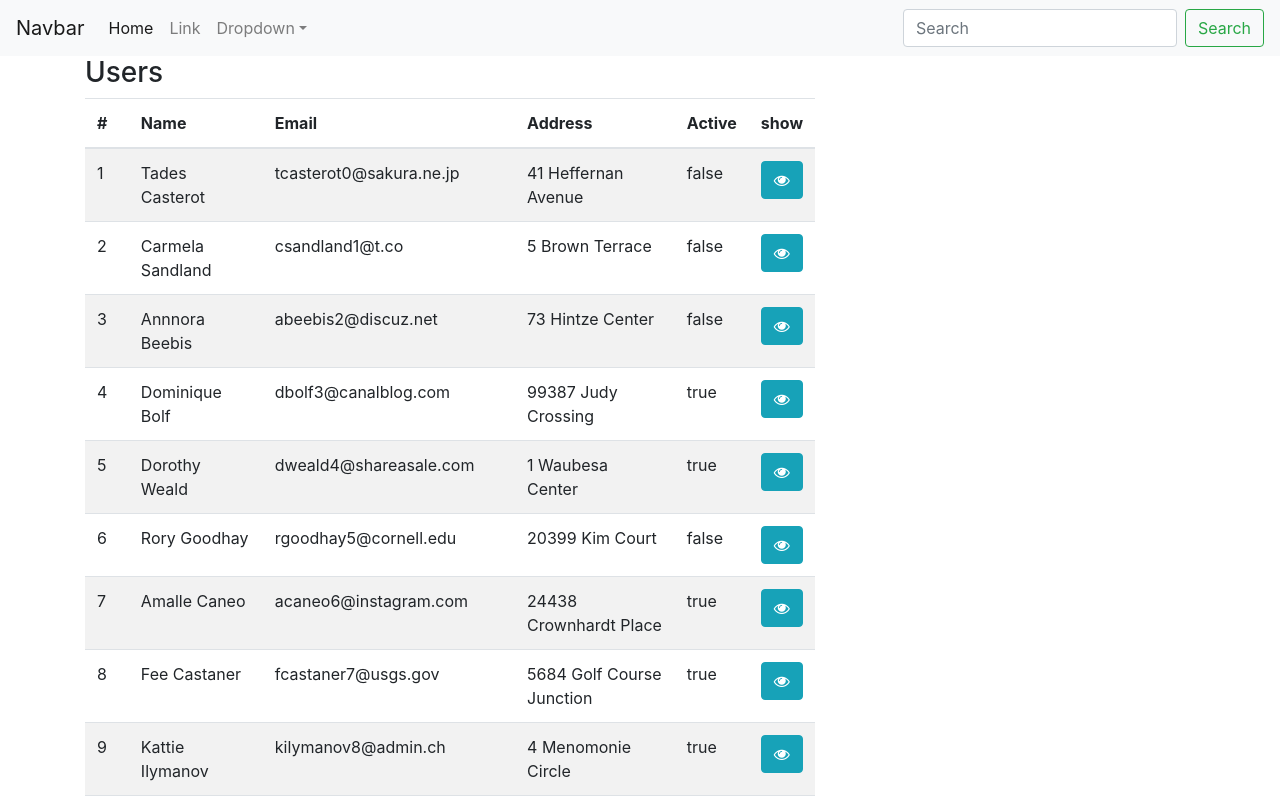
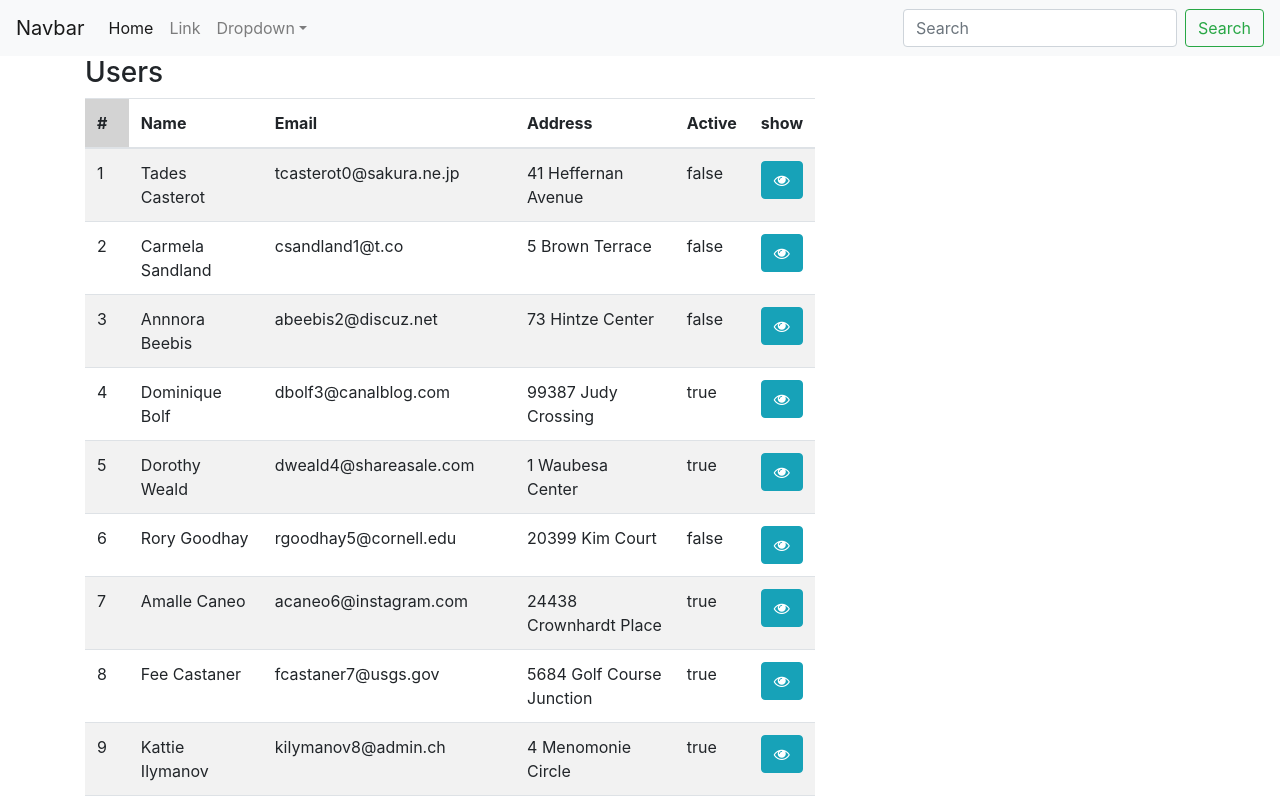
Before and after one commit to Strukturavaltas-03-Frontend-2022/angular-gyakorlat-004-pasztorpetra, an Angular app: page / in a window 1280 px wide. In both pictures the pointer is over the element 106 px from the left and 122 px from the top of the page. Shown: the top 800 px of the page. Built offline with nearby package versions, Linux system fonts and the light colour scheme.

Commit message:
user-list scss done

```diff
--- a/src/app/user-list/user-list.component.scss
+++ b/src/app/user-list/user-list.component.scss
@@ -1,6 +1,10 @@
-
 /**
   A táblázat fejléc celláin (th) alkalmazd a következő stílusokat:
   1. Ha az egeret fölé viszik, legyen a háttérszíne halványszürke.
   2. Ha az egeret fölé viszik, jelenjen meg a mutató kurzor.
 */
+
+th:hover {
+  background-color: lightgray;
+  cursor: pointer;
+}
```
Also changed, not shown: 1 other file (tests, documents, lock files or other folders).
